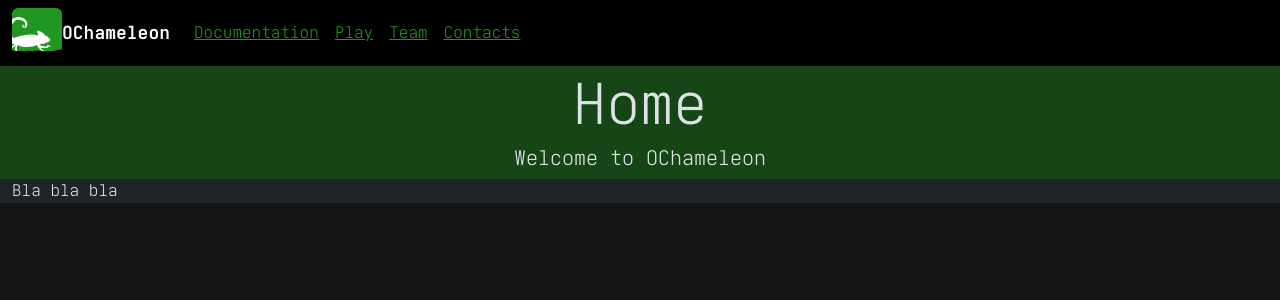
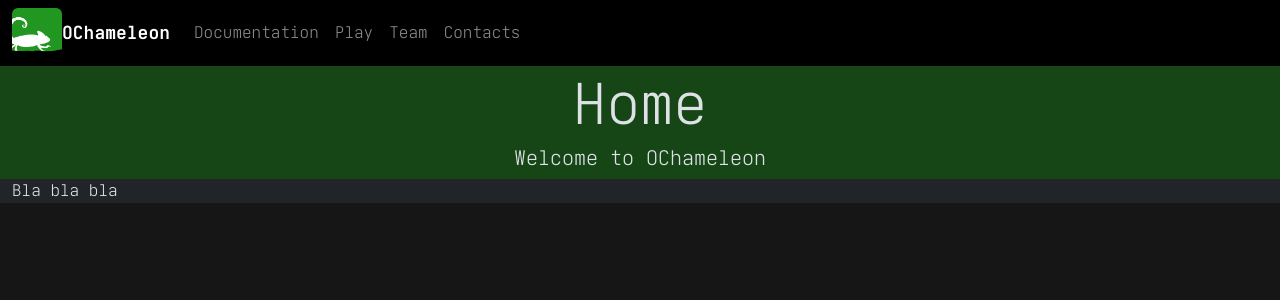
Before and after one commit to ochameleon/ochameleon.github.io, a Jekyll site: the page built from index.html, in a window 1280 px wide. Shown: the top 300 px of the page. Built offline with Jekyll 4.4.1, drawn with Linux system fonts in a browser that asks for light colours.

Commit message:
Removing active attribute to see if it is detected only when opened

```diff
--- a/_includes/menu.html
+++ b/_includes/menu.html
@@ -12,21 +12,21 @@
         </button>
 
         <div class="collapse navbar-collapse" id="navbarSupportedContent">
-            <ul class="navbar-nav ml-auto left-aligned">
+            <ul class="navbar-nav">
                 <li class="nav-item">
-                    <a class="nav-link active" href="{{ '/documentation.html' | relative_url }}">Documentation</a>
+                    <a class="nav-link" href="{{ '/documentation.html' | relative_url }}">Documentation</a>
                 </li>
 
                 <li class="nav-item">
-                    <a class="nav-link active" href="{{ '/play.html' | relative_url }}">Play</a>
+                    <a class="nav-link" href="{{ '/play.html' | relative_url }}">Play</a>
                 </li>
 
                 <li class="nav-item">
-                    <a class="nav-link active" href="{{ '/team.html' | relative_url }}">Team</a>
+                    <a class="nav-link" href="{{ '/team.html' | relative_url }}">Team</a>
                 </li>
 
                 <li class="nav-item">
-                    <a class="nav-link active" href="{{ '/contacts.html' | relative_url }}">Contacts</a>
+                    <a class="nav-link" href="{{ '/contacts.html' | relative_url }}">Contacts</a>
                 </li>
             </ul>
         </div>
```
